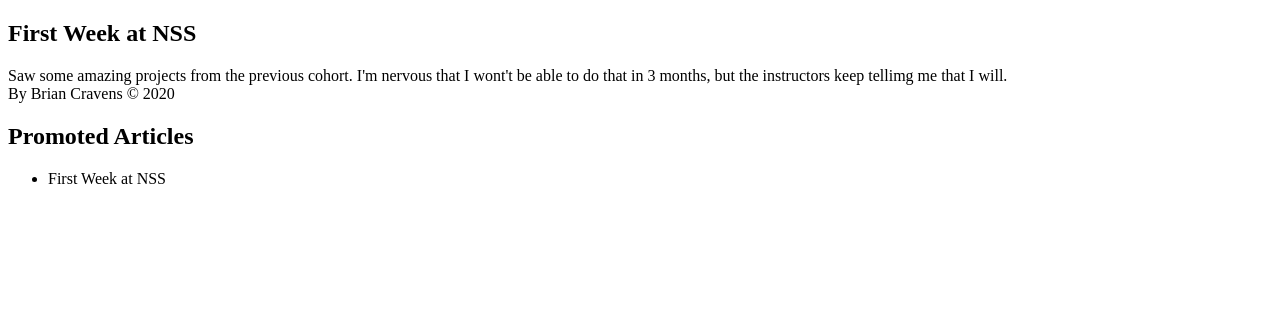
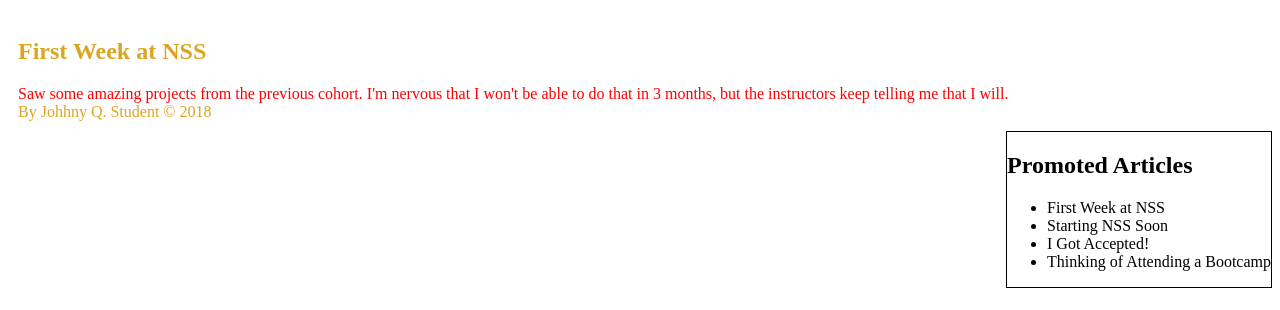
Before and after one commit to BrianCravens/css_selectors_gh-demo, a plain HTML site: page index.html in a window 1280 px wide. Drawn offline with Linux system fonts and the light colour scheme.

```diff
--- a/index.html
+++ b/index.html
@@ -1,6 +1,7 @@
 <!DOCTYPE html>
 <html lang="en">
 <head>
+    <link rel="stylesheet" href="main.css">
     <meta charset="UTF-8">
     <meta name="viewport" content="width=device-width, initial-scale=1.0">
     <title>Document</title>
@@ -9,27 +10,41 @@
 
 <body>
 <main>
-    <article>
-        <header>
-            <h1>First Week at NSS</h1>
-        </header>
+   <!-- Blog Post Component -->
+<article class="blogpost">
 
-        <section id="intro" class="intro_para">
-            Saw some amazing projects from the previous cohort.  I'm nervous that I wont't be able to do that in 3 months, but the instructors keep tellimg me that I will.
-        </section>
+    <!-- Header Element of Blog Post Component -->
+    <header class="header header--xxlarge blogpost__header">
+        <h1>First Week at NSS</h1>
+    </header>
 
-        <footer>
-            By Brian Cravens &copy; 2020
-        </footer>
-    </article>
-</main>
-<aside>
-    <header>
+    <!-- Content Element of Blog Post Component -->
+    <section class="blogpost__content">
+        Saw some amazing projects from the previous
+        cohort. I'm nervous that I won't be able to do
+        that in 3 months, but the instructors keep telling
+        me that I will.
+    </section>
+
+    <!-- Footer Element of Blog Post Component -->
+    <footer class="blogpost__footer">
+    By Johhny Q. Student &copy; 2018
+    </footer>
+</article>
+
+<!-- Sidebar Component -->
+<aside class="sidebar">
+    <!-- Header Element of Blog Post Component -->
+    <header class="header header--medium sidebar__header">
         <h2>Promoted Articles</h2>
     </header>
 
-    <ul>
+    <!-- List Element of Blog Post Component -->
+    <ul  class="sidebar__items">
         <li>First Week at NSS</li>
+        <li>Starting NSS Soon</li>
+        <li>I Got Accepted!</li>
+        <li>Thinking of Attending a Bootcamp</li>
     </ul>
 </aside>
 </body>
--- a/main.css
+++ b/main.css
@@ -10,6 +10,17 @@
     color: blue;
 }
 
+.blogpost {
+    padding: 10px;
+    color: goldenrod;
+    background-color: fuscia;
+    margin: 0;
+}
+
+.sidebar {
+    border: 1px solid black;
+    float: right;
+}
 /*SPECIFICITY
 inline
 id
```
